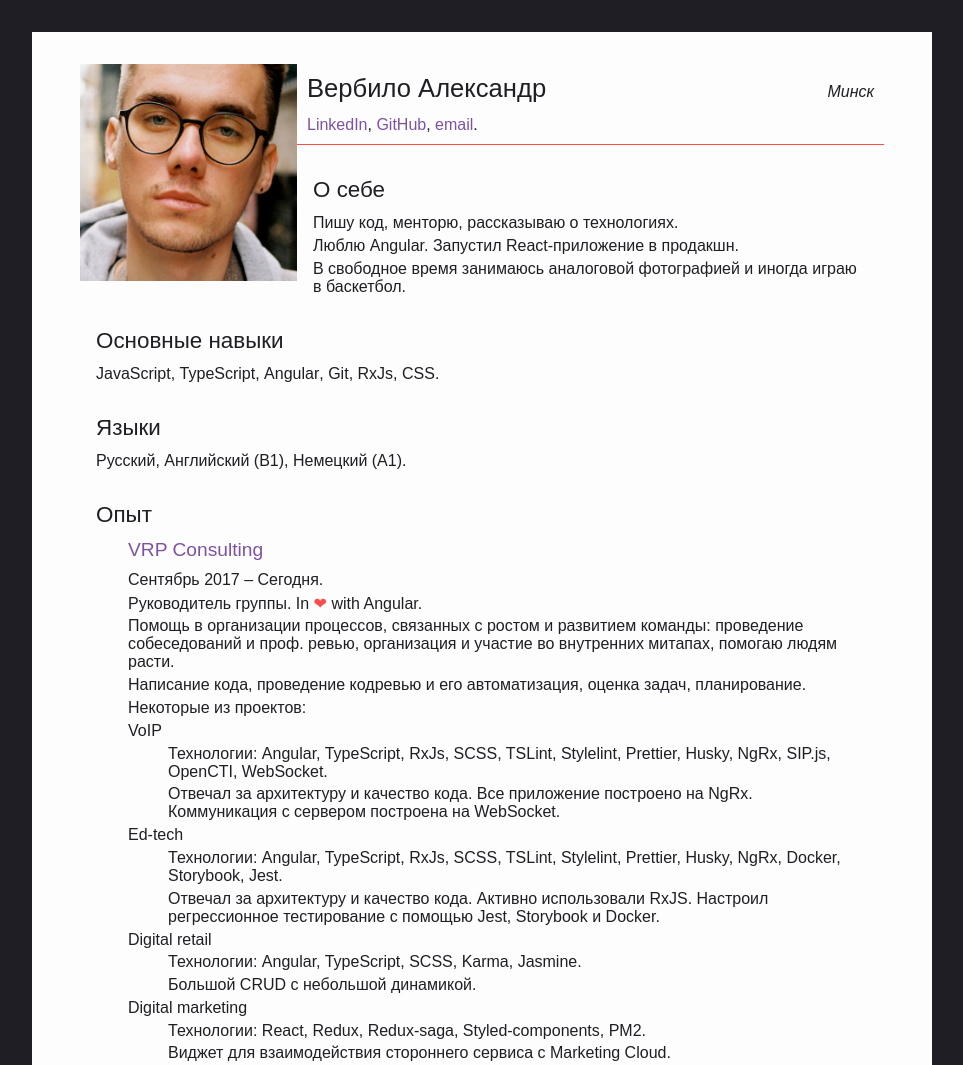
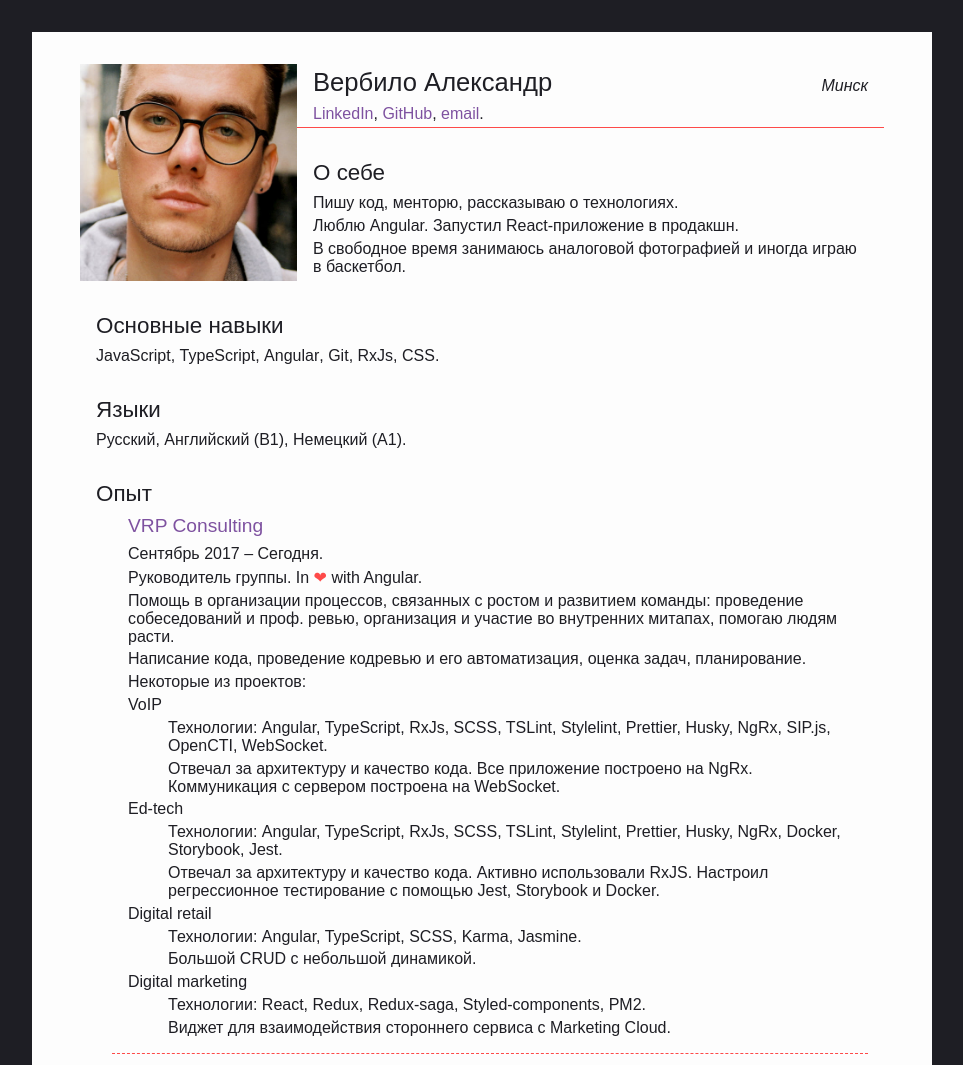
Before and after one commit to sasha-qred/cv, a plain HTML site: page index.html in a window 1280 px wide. Shown: the top 1065 px of the page, without its empty margins (158-1121 px from the left). Drawn offline with Linux system fonts and the light colour scheme.

Commit message:
Set rem everywhere

```diff
--- a/style.css
+++ b/style.css
@@ -28,7 +28,7 @@ header {
   justify-content: space-between;
 
   border-bottom: 1px solid var(--alt-accent-color);
-  padding: 10px;
+  padding: 0.25rem 1rem;
 }
 
 header h1 {
--- a/styles/common.css
+++ b/styles/common.css
@@ -12,8 +12,8 @@ html {
 }
 
 body {
-  margin: 2em auto;
-  padding: 2em 3em;
+  margin: 2rem auto;
+  padding: 2rem 3rem;
   max-width: 900px;
   background-color: var(--secondary-color);
 }
@@ -39,22 +39,22 @@ h1,
 h2,
 h3 {
   font-weight: normal;
-  margin: 0.5em 0;
+  margin: 0.5rem 0;
 }
 
 h1 {
-  font-size: 1.6em;
+  font-size: 1.6rem;
 }
 
 h2 {
-  font-size: 1.4em;
-  margin: 0.5em 0;
+  font-size: 1.4rem;
+  margin: 0.5rem 0;
 }
 
 h3 {
-  font-size: 1.2em;
+  font-size: 1.2rem;
   margin: 0;
-  margin-bottom: 0.5em;
+  margin-bottom: 0.5rem;
 }
 
 ul,
@@ -69,8 +69,8 @@ p,
 dl,
 dd,
 dt {
-  margin-top: 0.3em;
-  margin-bottom: 0.3em;
+  margin-top: 0.3rem;
+  margin-bottom: 0.3rem;
 }
 
 ul:last-child,
```
